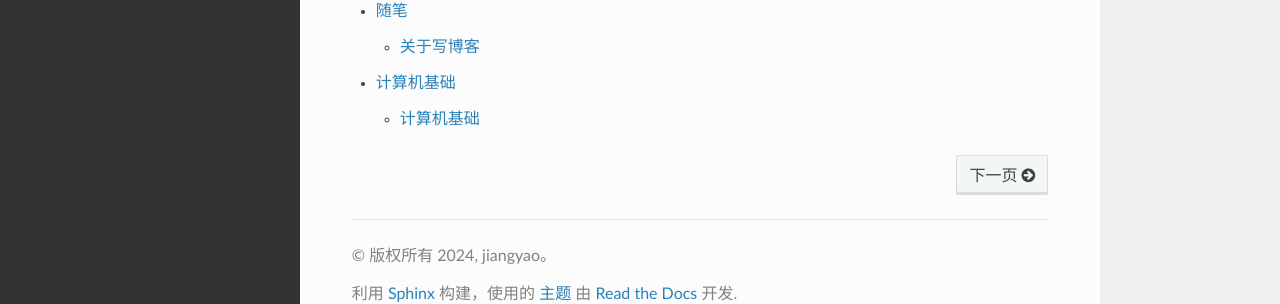
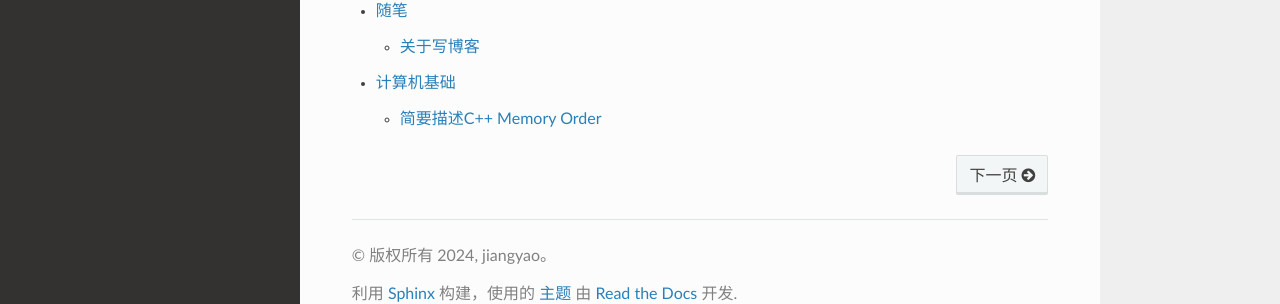
Before and after one commit to grayondream/MyNote, a Sphinx documentation site: the page built from source/index.rst, in a window 1280 px wide and 1003 px high. Shown: the part 673-977 px from the top of the window. Built offline with Sphinx 7.4.7 and the Read the Docs theme 3.1.0, drawn with Linux system fonts in a browser that asks for light colours.

Commit message:
fix: change note title 简要描述C++ Memory Order

````diff
--- a/source/docs/计算机基础/简要描述C++ Memory Order.md
+++ b/source/docs/计算机基础/简要描述C++ Memory Order.md
@@ -1,4 +1,4 @@
-# 计算机基础
+# 简要描述C++ Memory Order
 &emsp;&emsp;现代CPU基本都是多核CPU，基本都具备多线程能力。而涉及到多线程一定会涉及到多线程共享资源数据竞争的问题。如果对竞争资源不加以保护或者针对多线程访问的管理就会出现不同线程读取数据不一致或者更加严重的问题。C++标准库提供了互斥锁（```std::mutex```）和原子变量（```std::atomic```）来保证数据在多线程场景下安全的读写。
 &emsp;&emsp;互斥锁本身就是让当前线程独占当前代码块来保证线程安全，而原子变量仅仅保护用户定义的原子变量的数据。虽然原子变量只保护原子变量本身，但是我们可以利用原子变量的memory_order来实现相比于互斥锁更加高效的多线程同步。
 
````
